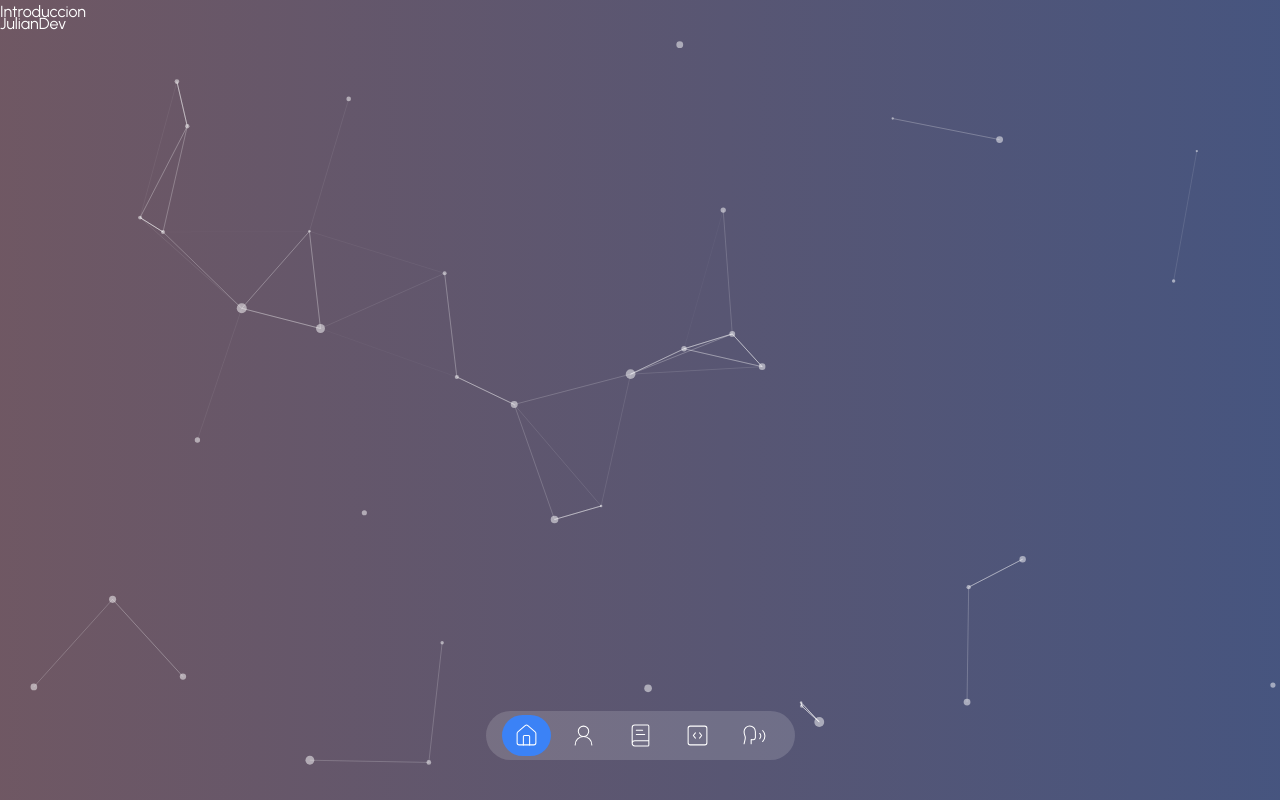
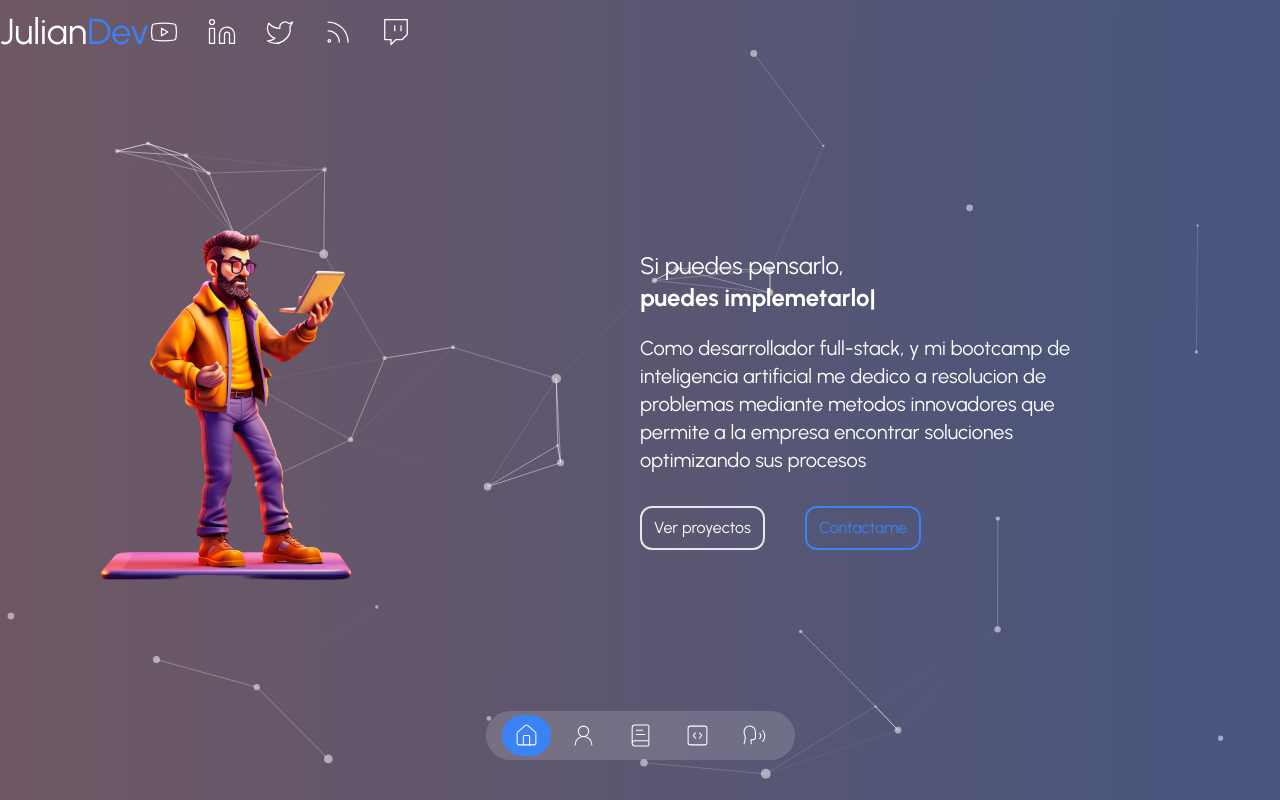
Before and after one commit to Julian19G/PortafolioFullStack, a Next.js app: page / in a window 1280 px wide. Built offline with nearby package versions, Linux system fonts and the light colour scheme.

Commit message:
Avance 02-09-2025

```diff
--- /dev/null
+++ b/app/(routes)/about-me/page.tsx
@@ -0,0 +1,7 @@
+const PageAboutMe = () => {
+    return (
+        <div>
+            From about me
+        </div>
+    );
+}
--- a/app/page.tsx
+++ b/app/page.tsx
@@ -1,4 +1,5 @@
 import CoverParticles from "@/components/cover-particles";
+import Introduction from "@/components/introduction";
 import TransitionPage from "@/components/transition-page";
 
 export default function Home() {
@@ -7,7 +8,7 @@
       <TransitionPage />
       <div className="flex min-h-[100vh] h-full bg-no-repeat bg-gradient-cover">
      <CoverParticles />
-      <p>Introduccion</p>
+     <Introduction />
       </div>
     </main>
   );
--- a/components/header.tsx
+++ b/components/header.tsx
@@ -1,5 +1,6 @@
 import Link from "next/link";
 import MotionTransition  from "./transition-component";
+import { socialNetworks } from "@/data";
 
 const Header = () => {
     return (
@@ -8,10 +9,24 @@
         <div className="container justify-between max-w-6xl mx-auto md:flex">
             <Link href="/">
             <h1 className="my-3 text-4xl font-blod text-center md:text-left">
-
+            Julian
+            <span className="text-blue-500">
+                  Dev
+            </span>
             </h1>
-            JulianDev
             </Link>
+            <div className="flex items-center justify-center gap-7">
+            {socialNetworks.map(({ logo, src, id}) => (
+                <Link key={id}
+                href={src}
+                target="_blank"
+                className="transition-all duration-300 hover:text-blue-500"
+                >
+                    {logo}
+                </Link>
+            )
+        )}
+            </div>
         </div>
     </header>
 
--- /dev/null
+++ b/components/introduction.tsx
@@ -0,0 +1,52 @@
+"use client"
+import Image from "next/image";
+import Link from "next/link";
+import { TypeAnimation } from "react-type-animation";
+
+
+const Introduction = () => {
+    return (
+        <div className="z-20 w-full bg-darkBg/60">
+            <div className="z-20 grid items-center h-full p-6 py-20 md:py-0 md:grid-cols-2">
+                <Image src="/home-4.png" priority width="400" height="400" alt="Profile pic" />
+
+            <div className="flex flex-col justify-center max-w-md">
+                <h1 className="mb-5 text-2xl leading-light text-center md:text-left">
+                    Si puedes pensarlo,
+                    <TypeAnimation
+                    sequence={[
+                        "puedes programarlo", 1000,
+                        "puedes optimizarlo", 1000,
+                        "puedes implemetarlo", 1000,
+                        "puedes desarrollarlo", 100
+                    ]}
+                    wrapper="span"
+                    speed={50}
+                    repeat={Infinity}
+                    className="block font-bold text-secondary"
+                    />
+                </h1>
+                <p className="mx-auto mb-2 text-xl md:mx-0 md:mb-8">
+                    Como desarrollador full-stack, y mi bootcamp de inteligencia artificial me dedico a resolucion de problemas mediante metodos innovadores que permite a la empresa encontrar soluciones optimizando sus procesos
+                </p>
+
+                <div className="flex item-center justify-center gap-3 md:justify-start md:gap-10">
+                    <Link
+                    href="/projects" className="px-3 py-2 transition-all border-2 cursor-pointer text-md w-fit rounded-xl hover:shadow-xl hover:shadow-white/50">
+                        Ver proyectos
+                     </Link>
+
+                     <Link
+                    href="/contact" className="px-3 py-2 transition-all border-2 cursor-pointer text-blue-500 border-blue-500 w-fit rounded-xl hover:shadow-xl hover:shadow-blue-500">
+                        Contactame
+                     </Link>
+
+                </div>
+            </div>
+
+            </div>
+        </div>
+    );
+}
+
+export default Introduction;
--- a/package.json
+++ b/package.json
@@ -12,7 +12,8 @@
     "framer-motion": "^12.4.1",
     "next": "15.1.6",
     "react": "^19.0.0",
-    "react-dom": "^19.0.0"
+    "react-dom": "^19.0.0",
+    "react-type-animation": "^3.2.0"
   },
   "devDependencies": {
     "@eslint/eslintrc": "^3",
```
Also changed, not shown: 1 other file (tests, documents, lock files or other folders).
